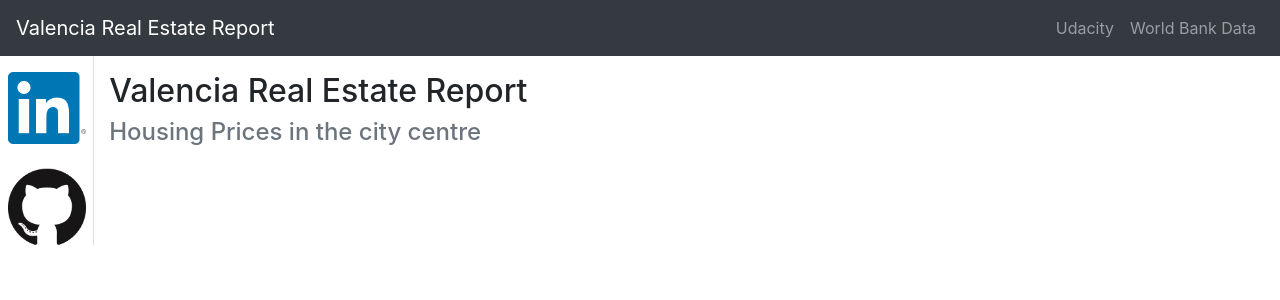
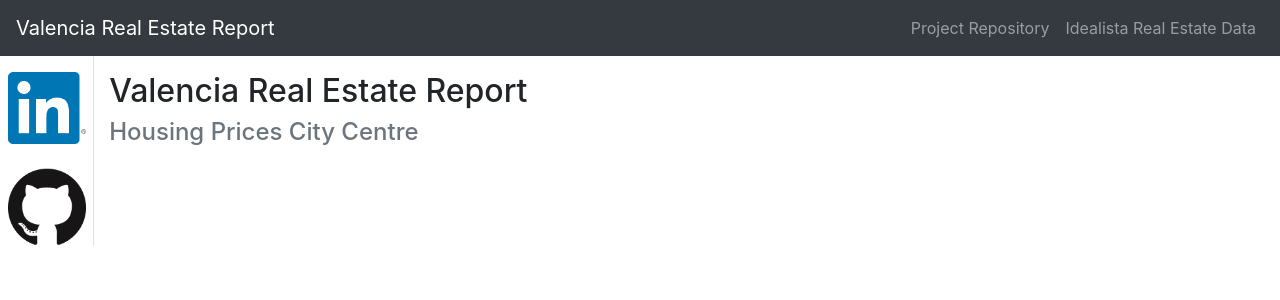
Before and after one commit to LeopoldWalther/valencia-real-estate-web-app, a Flask app: template vlcrealestate/templates/index.html in a window 1280 px wide. Shown: the top 300 px of the page. Run offline with Flask 3, Linux system fonts and the light colour scheme; the template is opened without the code that fills it, so the values that code supplies are empty; some libraries are stand-ins or nearby versions.

Commit message:
fix: ansible update-app

```diff
--- a/vlcrealestate/templates/index.html
+++ b/vlcrealestate/templates/index.html
@@ -26,10 +26,10 @@
   <div class="collapse navbar-collapse" id="navbarTogglerDemo02">
     <ul class="navbar-nav ml-auto mt-2 mt-lg-0">
       <li class="nav-item">
-        <a class="nav-link" href="https://www.udacity.com">Udacity</a>
+        <a class="nav-link" href="https://github.com/LeopoldWalther/valencia-real-estate-web-app">Project Repository</a>
       </li>
       <li class="nav-item">
-        <a class="nav-link" href="https://data.worldbank.org/">World Bank Data</a>
+        <a class="nav-link" href="https://www.idealista.com">Idealista Real Estate Data</a>
       </li>
     </ul>
   </div>
@@ -57,7 +57,7 @@
         <div id="middle-info" class="mt-3">
 
             <h2 id="tag-line">Valencia Real Estate Report</h2>
-            <h4 id="tag-line" class="text-muted">Housing Prices in the city centre</h4>
+            <h4 id="tag-line" class="text-muted">Housing Prices City Centre</h4>
 
         </div>
 
```
Also changed, not shown: .circleci/config.yml.
